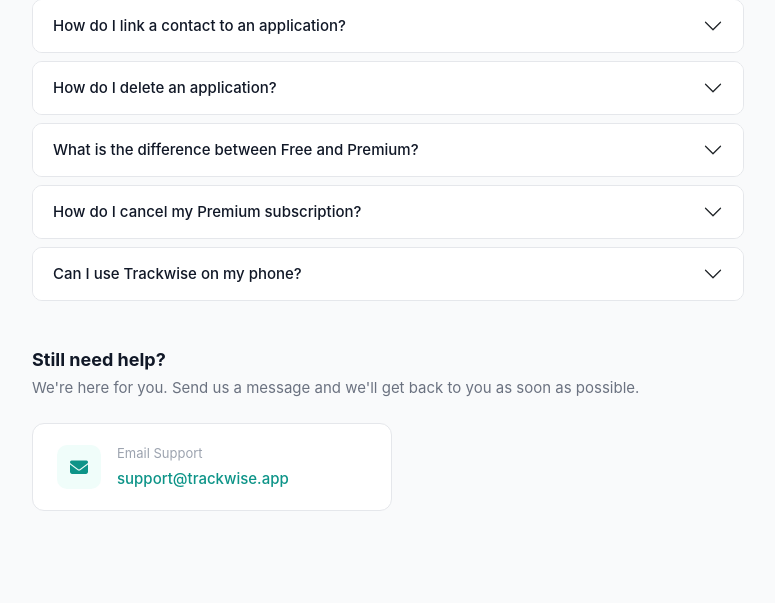
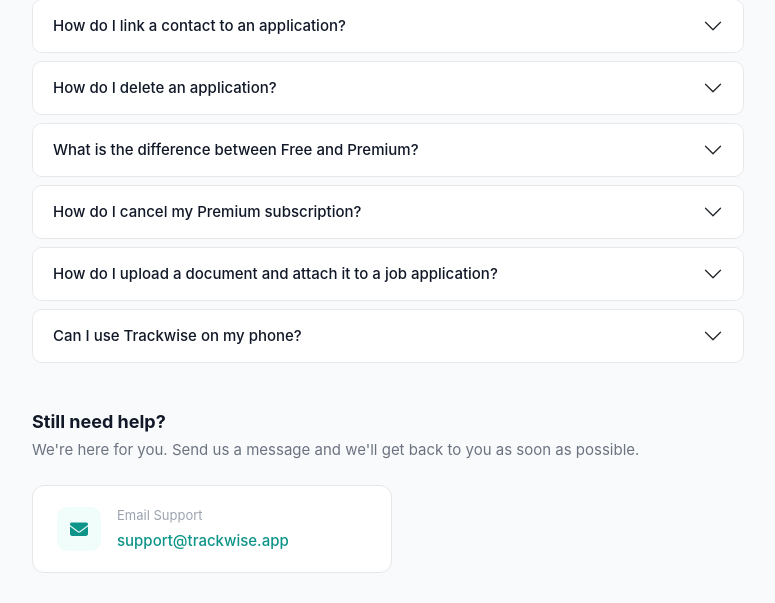
Before and after one commit to gcarravi/job-application-tracker, a Django app: page /help/ in a window 1280 px wide. Shown: the part 898-1501 px from the top of the page, without its empty margins (372-1147 px from the left). Before the commit the page ends 1409 px from the top, so only its background shows below. Run offline with Django 4.2, Linux system fonts and the light colour scheme; the visitor is signed in with stand-in values (Sample User, id 1).

Commit message:
Added one more FAQ about documents

```diff
--- a/tracker/templates/tracker/help.html
+++ b/tracker/templates/tracker/help.html
@@ -147,10 +147,23 @@
             <div class="accordion-item help-accordion-item">
                 <h2 class="accordion-header">
                     <button class="accordion-button help-accordion-btn collapsed" type="button" data-bs-toggle="collapse" data-bs-target="#faq7">
+                        How do I upload a document and attach it to a job application?
+                    </button>
+                </h2>
+                <div id="faq7" class="accordion-collapse collapse" data-bs-parent="#faqAccordion">
+                    <div class="accordion-body help-accordion-body">
+                        Go to <strong>Documents</strong> in the sidebar and click <strong>Upload Document</strong>. Give it a name, choose a type (CV, Cover Letter, Portfolio, or Other), select your file, and click Upload. Once uploaded, open any application card on the Tracker board, switch to the <strong>Documents</strong> tab, tick the documents you want to attach, and click <strong>Save</strong>. To replace a document with a newer version, upload the new file from the Documents page and update any applications that should use it.
+                    </div>
+                </div>
+            </div>
+
+            <div class="accordion-item help-accordion-item">
+                <h2 class="accordion-header">
+                    <button class="accordion-button help-accordion-btn collapsed" type="button" data-bs-toggle="collapse" data-bs-target="#faq8">
                         Can I use Trackwise on my phone?
                     </button>
                 </h2>
-                <div id="faq7" class="accordion-collapse collapse" data-bs-parent="#faqAccordion">
+                <div id="faq8" class="accordion-collapse collapse" data-bs-parent="#faqAccordion">
                     <div class="accordion-body help-accordion-body">
                         Yes. Trackwise is fully responsive. The Tracker board on mobile displays columns with horizontal scroll so you can swipe between stages.
                     </div>
```
